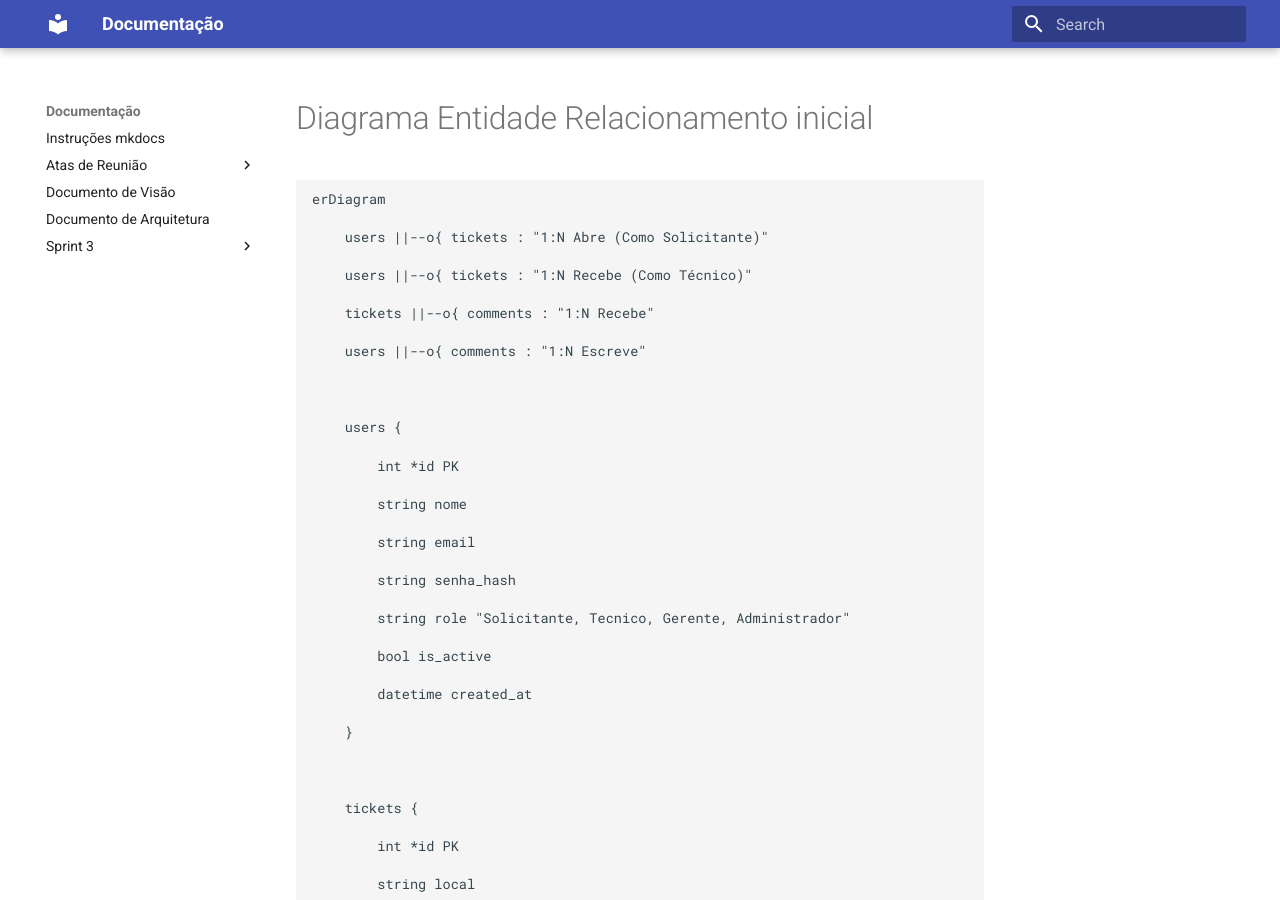
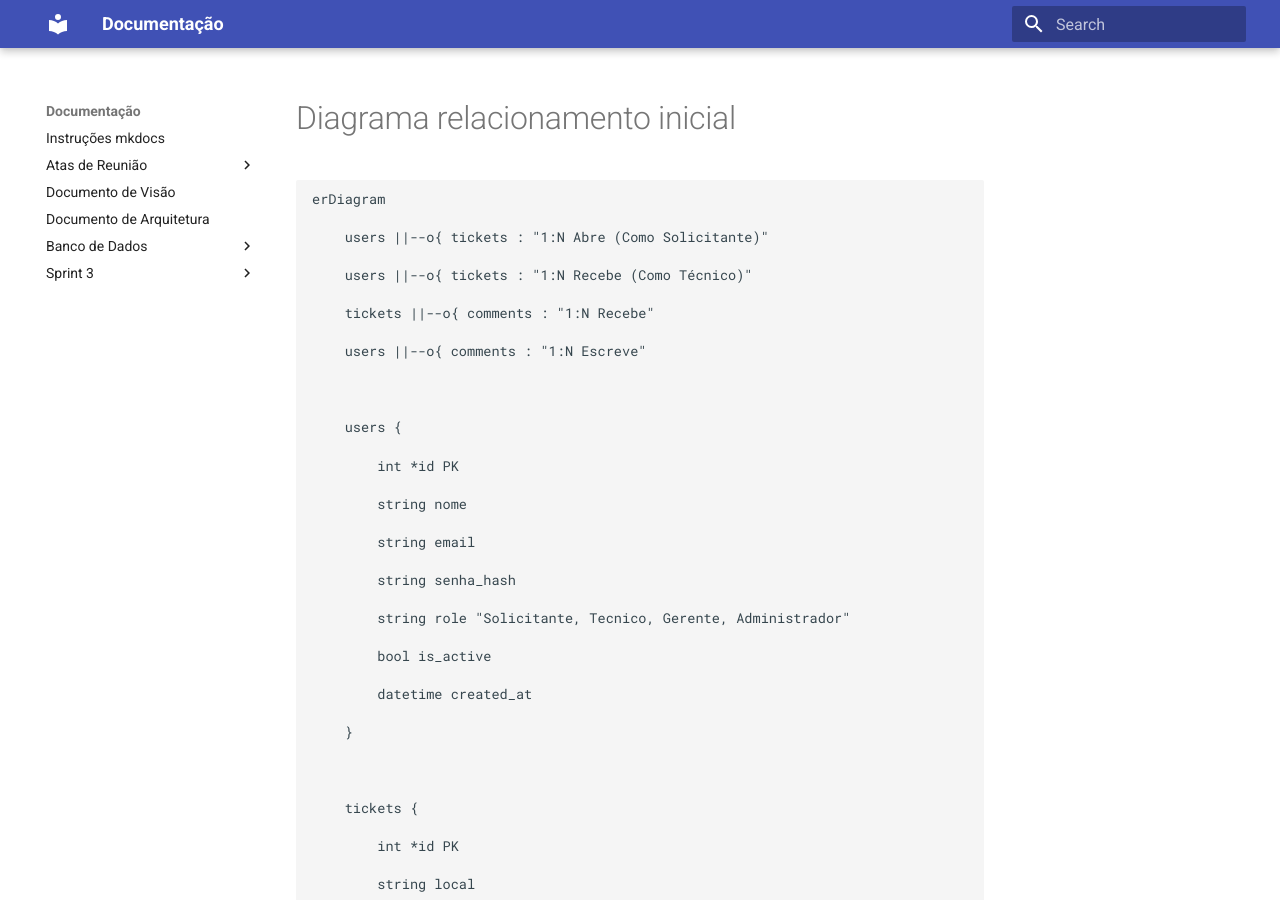
Before and after one commit to FGA0138-MDS-Ajax/2026.1-T03-Parnas, an MkDocs documentation site: the page built from docs/banco-de-dados/diagrama-relacionamento-inicial.md, in a window 1280 px wide and 900 px high. Built offline with MkDocs 1.6.1 and Material for MkDocs 9.7.7, drawn with Linux system fonts in a browser that asks for light colours.

Commit message:
chore(docs): atualização do mkdocs.

```diff
--- a/mkdocs.yml
+++ b/mkdocs.yml
@@ -6,6 +6,8 @@
       - Ata 1: "atas-reuniao/ata-reuniao-1.md"
   - Documento de Visão: "visao/visao.md"
   - Documento de Arquitetura: "arq/arq.md"
+  - Banco de Dados:
+      - Diagrama do banco de dados: "diagrama-relacionamento-inicial.md"
   - Sprint 3:
 
       - Fluxo: "sprint3/fluxo.md"
```
Also changed, not shown: docs/banco-de-dados/diagrama-relacionamento-inicial.md (renamed from docs/Banco de Dados Diagrama/Diagrama-Entidade-Relacionamento-inicial.md).
